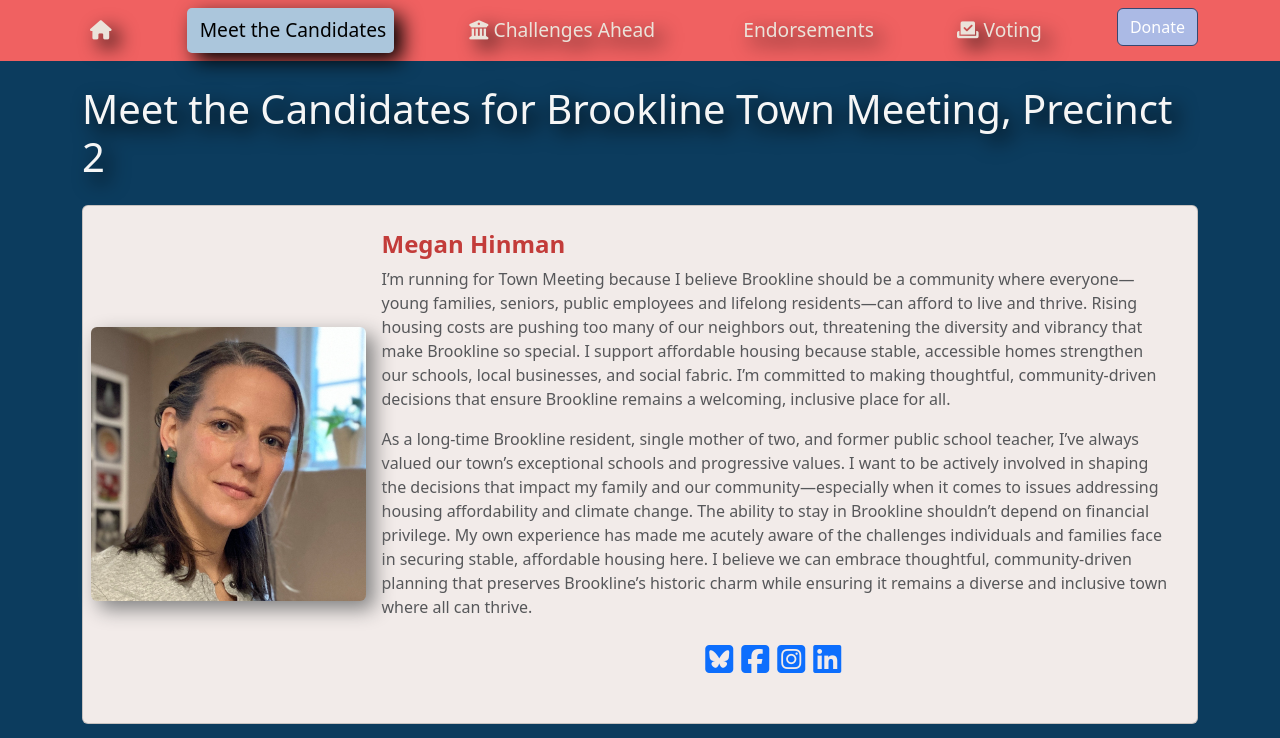
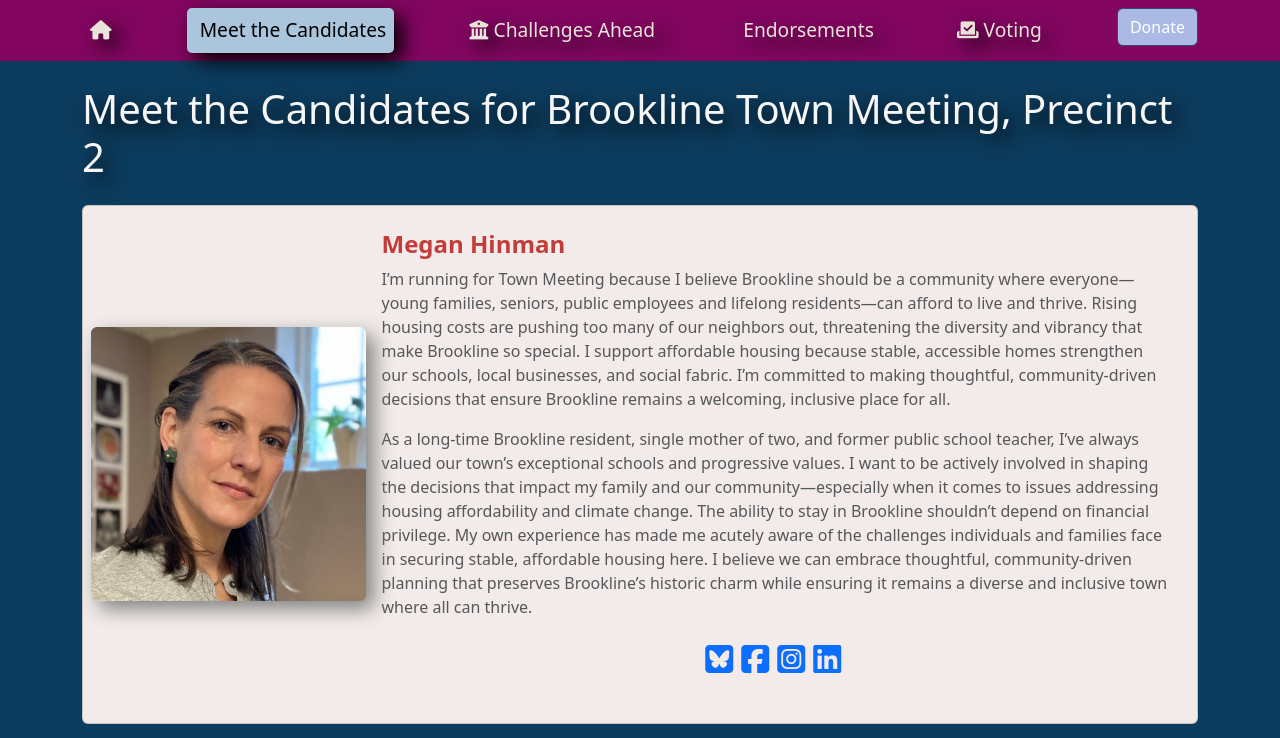
Before and after one commit to ctstone/precinct-two, an Angular app in the folder frontend/: page /candidates in a window 1280 px wide. Shown: the top 738 px of the page. Built offline with nearby package versions, Linux system fonts and the light colour scheme; some icons are missing.

Commit message:
Update styles

```diff
--- a/frontend/src/styles.scss
+++ b/frontend/src/styles.scss
@@ -27,8 +27,8 @@
   --h5-color: #023047;
   --heading-color: #023047;
   --menu-link-hover-color: #abc6dc;
-  --names-background-color: #29709a;
-  --navbar-color: #f06161;
+  --names-background-color: #7891b9;
+  --navbar-color: #820660;
   --text-background-color: #f2ebe9;
 }
 
@@ -115,7 +115,7 @@ nav {
   background-size: cover;
   height: 200px;
   background-position: center 30%;
-  border: solid #c33c3a;
+  border: solid #253950;
   border-width: 2px 0 0 0;
 }
 
@@ -128,8 +128,8 @@ nav {
   font-size: x-large;
   display: none;
   background-color: var(--names-background-color);
-  border: solid #253950;
-  border-width: 2px 0 0 0;
+  border: solid #364871;
+  border-width: 2px 0 2px 0;
 }
 .candidate-names a {
   color: #ebe3da;
```
